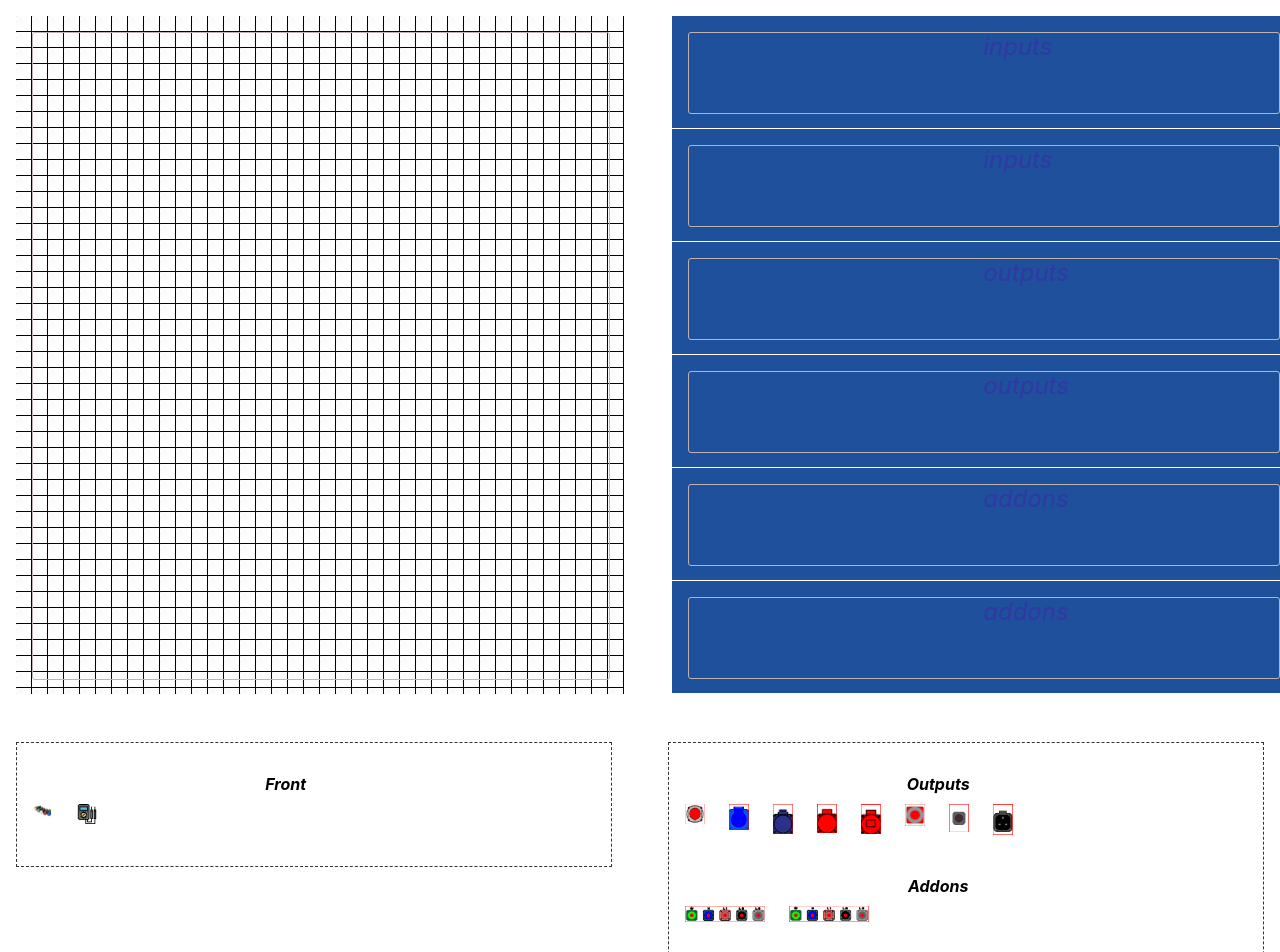
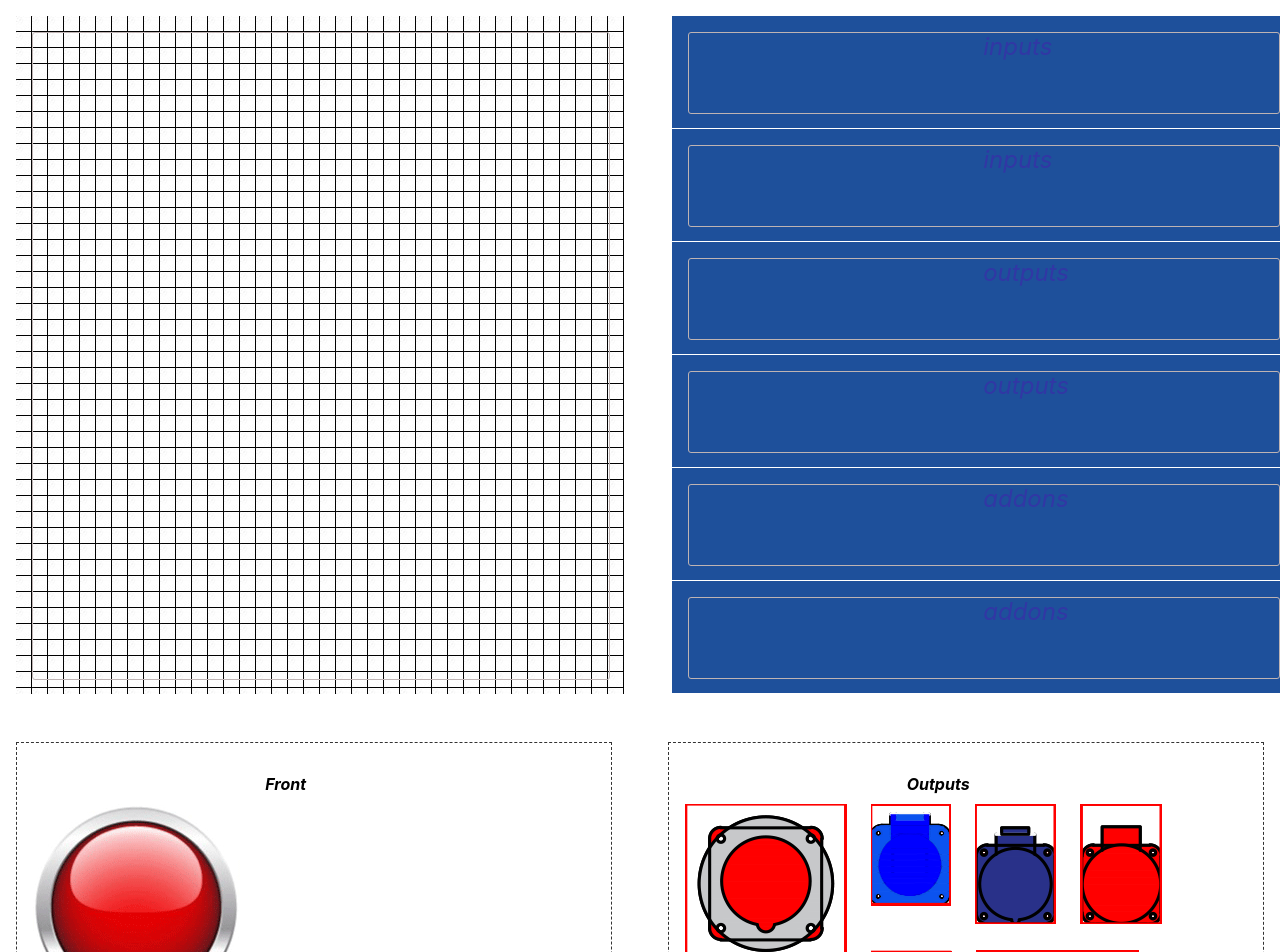
Before and after one commit to aswinvk28/power-distribution-box, a React (Create React App) app: page / in a window 1280 px wide. Shown: the top 952 px of the page. Built offline with nearby package versions, Linux system fonts and the light colour scheme.

Commit message:
elements image change and default size change of elements

```diff
--- a/src/components/Box.js
+++ b/src/components/Box.js
@@ -10,11 +10,11 @@ const style = {
     cursor: 'move',
     float: 'left'
 };
-export const Box = ({ name, type, uniqid, distribution, image, isDropped }) => {
+export const Box = ({ name, type, uniqid, distribution, image, width, isDropped }) => {
     // useDrag denotes draggable
     const [{ opacity }, drag] = useDrag({
         // add item attributes here
-        item: { name, type, uniqid, distribution, image },
+        item: { name, type, uniqid, distribution, image, width },
         collect: (monitor) => {
             return {
                 opacity: monitor.isDragging() ? 0.4 : 1
@@ -22,10 +22,6 @@ export const Box = ({ name, type, uniqid, distribution, image, isDropped }) => {
         }
     });
     let className = "box-item box-item-" + name;
-    let width = "20px";
-    if(type == ItemTypes.LIVE_PINS_INPUT || type == ItemTypes.LIVE_PINS_OUTPUT) {
-        width = "80px";
-    }
     return (<div style={{ ...style, opacity }} className={className}>
             <img src={image} alt={name} title={name} width={width} height="auto" />
 		</div>);
--- a/src/components/BoxDragPreview.js
+++ b/src/components/BoxDragPreview.js
@@ -6,7 +6,7 @@ const styles = {
     transform: 'rotate(0deg) translate(-84px, -10px)',
     WebkitTransform: 'rotate(0deg) translate(-84px, -10px)',
 };
-export const BoxDragPreview = memo(({ name, type, image }) => {
+export const BoxDragPreview = memo(({ name, type, image, width }) => {
     const [tickTock, setTickTock] = useState(false);
     useEffect(function subscribeToIntervalTick() {
         const interval = setInterval(() => setTickTock(!tickTock), 500);
@@ -14,6 +14,6 @@ export const BoxDragPreview = memo(({ name, type, image }) => {
     }, [tickTock]);
     let id = "box-drag-preview-" + name;
     return (<div style={styles} className="box-drag-preview" id={id}>
-				<Box name={name} type={type} image={image} yellow={tickTock}/>
+				<Box name={name} type={type} image={image} width={width} yellow={tickTock}/>
 			</div>);
 });
--- a/src/components/Constants.js
+++ b/src/components/Constants.js
@@ -5,10 +5,15 @@ const ElementType = {
     INPUTS: 'Inputs'
 };
 
+const SVG_ELEMENTS = {
+    FULL_WIDTH: '480px'
+}
+
 const Constants = {
     useLocalStorage: true,
     gridSize: 16,
-    ElementType: ElementType
+    ElementType: ElementType,
+    SVG_ELEMENTS: SVG_ELEMENTS
 };
 
 export default Constants;
--- a/src/components/Container.js
+++ b/src/components/Container.js
@@ -111,33 +111,47 @@ export const Container = ({ snapToGrid }) => {
     ]);
     const [boxes, setBoxes] = useState([
         { name: 'Plugs@1', type: ItemTypes.PLUGS_1, uniqid: null,
-        distribution: null, left: 0, top: 0, index: 0, image: 'images/dist_box/Output-Plug-1.png', element_type: Constants.ElementType.OUTPUTS },
+        distribution: null, left: 0, top: 0, index: 0, image: 'images/dist_box/Output-Plug-1.png', element_type: Constants.ElementType.OUTPUTS,
+        size: {width: '150px'} },
         { name: 'Plugs@2', type: ItemTypes.PLUGS_2, uniqid: null,
-        distribution: null, left: 0, top: 0, index: 0, image: 'images/dist_box/Output-Plug-2.png', element_type: Constants.ElementType.OUTPUTS },
+        distribution: null, left: 0, top: 0, index: 0, image: 'images/dist_box/Output-Plug-2.png', element_type: Constants.ElementType.OUTPUTS,
+        size: {width: '80px'} },
         { name: 'Plugs@3', type: ItemTypes.PLUGS_3, uniqid: null,
-        distribution: null, left: 0, top: 0, index: 0, image: 'images/dist_box/Output-Plug-3.png', element_type: Constants.ElementType.OUTPUTS },
+        distribution: null, left: 0, top: 0, index: 0, image: 'images/dist_box/Output-Plug-3.png', element_type: Constants.ElementType.OUTPUTS,
+        size: {width: '80px'} },
         { name: 'Plugs@4', type: ItemTypes.PLUGS_4, uniqid: null,
-        distribution: null, left: 0, top: 0, index: 0, image: 'images/dist_box/Output-Plug-4.png', element_type: Constants.ElementType.OUTPUTS },
+        distribution: null, left: 0, top: 0, index: 0, image: 'images/dist_box/Output-Plug-4.png', element_type: Constants.ElementType.OUTPUTS,
+        size: {width: '80px'} },
         { name: 'Plugs@5', type: ItemTypes.PLUGS_5, uniqid: null,
-        distribution: null, left: 0, top: 0, index: 0, image: 'images/dist_box/Output-Plug-5.png', element_type: Constants.ElementType.OUTPUTS },
+        distribution: null, left: 0, top: 0, index: 0, image: 'images/dist_box/Output-Plug-5.png', element_type: Constants.ElementType.OUTPUTS,
+        size: {width: '80px'} },
         { name: 'Sockets@1', type: ItemTypes.SOCKETS_1, uniqid: null,
-        distribution: null, left: 0, top: 0, index: 1, image: 'images/dist_box/Output-Socket-1.png', element_type: Constants.ElementType.OUTPUTS },
+        distribution: null, left: 0, top: 0, index: 1, image: 'images/dist_box/Output-Socket-1.png', element_type: Constants.ElementType.OUTPUTS,
+        size: {width: '100px'} },
         { name: 'Sockets@2', type: ItemTypes.SOCKETS_2, uniqid: null,
-        distribution: null, left: 0, top: 0, index: 1, image: 'images/dist_box/Output-Socket-2.png', element_type: Constants.ElementType.OUTPUTS },
+        distribution: null, left: 0, top: 0, index: 1, image: 'images/dist_box/Output-Socket-2.png', element_type: Constants.ElementType.OUTPUTS,
+        size: {width: '100px'} },
         { name: 'Sockets@3', type: ItemTypes.SOCKETS_3, uniqid: null,
-        distribution: null, left: 0, top: 0, index: 1, image: 'images/dist_box/Output-Socket-3.png', element_type: Constants.ElementType.OUTPUTS },
+        distribution: null, left: 0, top: 0, index: 1, image: 'images/dist_box/Output-Socket-3.png', element_type: Constants.ElementType.OUTPUTS,
+        size: {width: '100px'} },
         { name: 'Pilot-Lights', type: ItemTypes.PILOT_LIGHTS, uniqid: null,
-        distribution: null, left: 0, top: 0, index: 2, image: 'images/dist_box/pilot-lights.jpg', element_type: Constants.ElementType.FRONTS },
+        distribution: null, left: 0, top: 0, index: 2, image: 'images/dist_box/pilot-lights.gif', element_type: Constants.ElementType.FRONTS,
+        size: {width: '60px'} },
         { name: 'Multimeter', type: ItemTypes.MULTIMETER, uniqid: null,
-        distribution: null, left: 0, top: 0, index: 3, image: 'images/dist_box/multimeter.png', element_type: Constants.ElementType.FRONTS },
+        distribution: null, left: 0, top: 0, index: 3, image: 'images/dist_box/multimeter.png', element_type: Constants.ElementType.FRONTS,
+        size: {width: '60px'} },
         { name: 'Live-Pins-Input', type: ItemTypes.LIVE_PINS_INPUT, uniqid: null,
-        distribution: null, left: 0, top: 0, index: 4, image: 'images/dist_box/Live-Pins-Inputs.png', element_type: Constants.ElementType.ADDONS },
+        distribution: null, left: 0, top: 0, index: 4, image: 'images/dist_box/Live-Pins-Inputs.png', element_type: Constants.ElementType.ADDONS,
+        size: {width: Constants.SVG_ELEMENTS.FULL_WIDTH} },
         { name: 'Loop-Through', type: ItemTypes.LIVE_PINS_OUTPUT, uniqid: null,
-        distribution: null, left: 0, top: 0, index: 5, image: 'images/dist_box/Live-Pins-Outputs.png', element_type: Constants.ElementType.ADDONS },
+        distribution: null, left: 0, top: 0, index: 5, image: 'images/dist_box/Live-Pins-Outputs.png', element_type: Constants.ElementType.ADDONS,
+        size: {width: Constants.SVG_ELEMENTS.FULL_WIDTH} },
         { name: 'Pins-Input@1', type: ItemTypes.PINS_INPUT_1, uniqid: null,
-        distribution: null, left: 0, top: 0, index: 4, image: 'images/dist_box/Inputs-Pin-1.png', element_type: Constants.ElementType.INPUTS },
+        distribution: null, left: 0, top: 0, index: 4, image: 'images/dist_box/Inputs-Pin-1.png', element_type: Constants.ElementType.INPUTS,
+        size: {width: '80px'} },
         { name: 'Pins-Input@2', type: ItemTypes.PINS_INPUT_2, uniqid: null,
-        distribution: null, left: 0, top: 0, index: 5, image: 'images/dist_box/Inputs-Pin-2.png', element_type: Constants.ElementType.INPUTS },
+        distribution: null, left: 0, top: 0, index: 5, image: 'images/dist_box/Inputs-Pin-2.png', element_type: Constants.ElementType.INPUTS,
+        size: {width: '80px'} },
     ]);
     const [droppedBoxNames, setDroppedBoxNames] = useState([]);
     function isDropped(boxName) {
@@ -209,6 +223,7 @@ export const Container = ({ snapToGrid }) => {
             uniqid={item.uniqid}
             distribution={item.distribution}
             image={item.image}
+            width={item.width}
             isDropped={isDropped(item.name)}
             {...item} />
         </div>)
--- a/src/components/CustomDragLayer.js
+++ b/src/components/CustomDragLayer.js
@@ -57,14 +57,6 @@ export const CustomDragLayer = (props) => {
     }));
     let position = useMousePosition();
 
-    useEffect(() => {
-        // left and top are saved on refresh
-        if(currentOffset) {
-            document.getElementById(id).style.position = "absolute";
-            document.getElementById(id).style.left = (currentOffset.x).toString() + "px";
-            document.getElementById(id).style.top = (currentOffset.y).toString() + "px";
-        }
-    }, []);
     // mouse tracking
     function useMousePosition() {
         const [x, setX] = useState(null)
@@ -108,7 +100,7 @@ export const CustomDragLayer = (props) => {
             case ItemTypes.LIVE_PINS_OUTPUT:
             case ItemTypes.PINS_INPUT_1:
             case ItemTypes.PINS_INPUT_2:
-                return <BoxDragPreview type={item.type} name={item.name} image={item.image} />;
+                return <BoxDragPreview type={item.type} name={item.name} image={item.image} width={item.width} />;
             default:
                 return null;
         }
--- a/src/components/DraggableBox.js
+++ b/src/components/DraggableBox.js
@@ -17,9 +17,9 @@ function getStyles(left, top, isDragging) {
     };
 }
 export const DraggableBox = (props) => {
-    const { name, type, uniqid, distribution, image, isDropped, left, top } = props;
+    const { name, type, uniqid, distribution, image, width, isDropped, left, top } = props;
     const [{ isDragging }, drag, preview] = useDrag({
-        item: { name, type, uniqid, distribution, image },
+        item: { name, type, uniqid, distribution, image, width },
         collect: (monitor) => ({
             isDragging: monitor.isDragging(),
         }),
@@ -29,6 +29,7 @@ export const DraggableBox = (props) => {
     }, []);
     return (<div ref={drag} style={getStyles(left, top, isDragging)} className="draggable-box">
             <Box name={name} type={type} uniqid={uniqid} distribution={distribution} image={image}
+            width={width}
             isDropped={isDropped} />
 		</div>);
 };
--- a/src/components/DustBin.js
+++ b/src/components/DustBin.js
@@ -2,7 +2,7 @@ import React from 'react';
 import { useDrop } from 'react-dnd';
 import Constants from './Constants';
 const style = {
-    height: '350px',
+    // height: '350px',
     marginRight: '10%',
     marginLeft: '5%',
     width: '90%',
@@ -12,7 +12,6 @@ const style = {
     textAlign: 'center',
     fontSize: '5rem',
     lineHeight: 'normal',
-    float: 'left',
 };
 export const DustBin = ({ accept, onDrop, }) => {
     // useDrop denotes droppable
```
Also changed, not shown: src/components/Controller.js (+4 -4 lines), public/images/dist_box/pilot-lights.gif (added), public/images/dist_box/pilot-lights.jpg (deleted).
